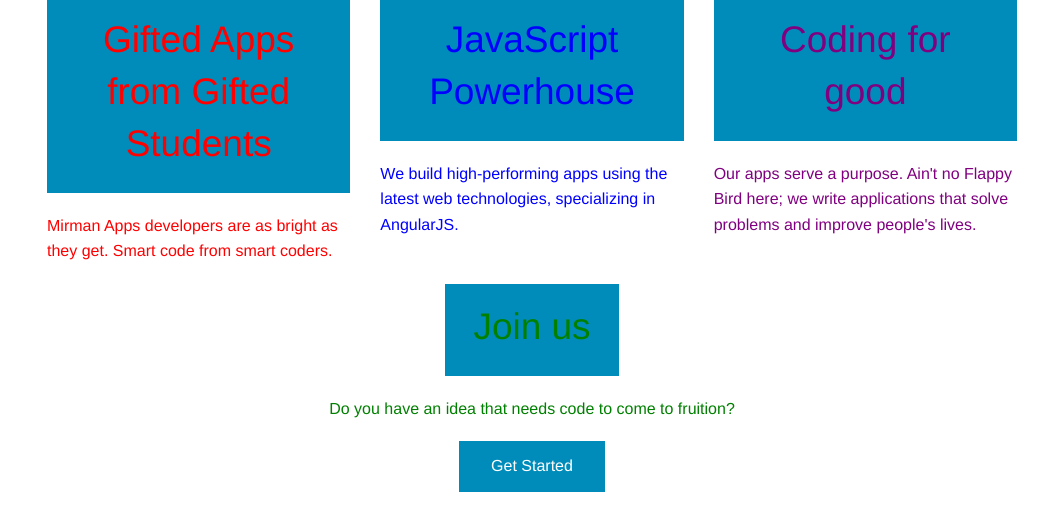
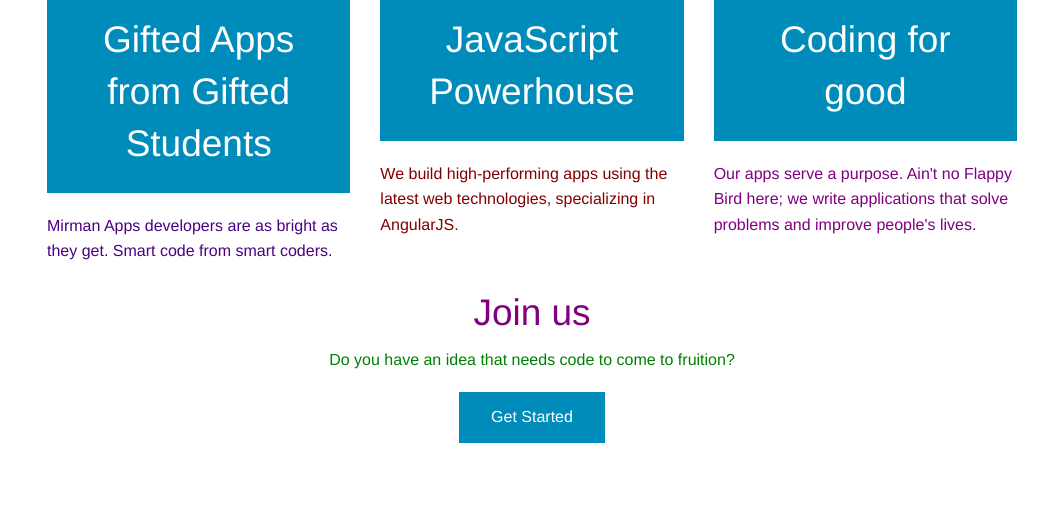
Before and after one commit to sismolev/webapps2, a plain HTML site: page 3_Strong-Foundations/index.html in a window 1280 px wide. Shown: the part 948-1460 px from the top of the page, without its empty margins (108-1156 px from the left). After the commit the page ends 1411 px from the top, so only its background shows below. Drawn offline with Linux system fonts and the light colour scheme.

Commit message:
Strong Foundations

```diff
--- a/3_Strong-Foundations/index.html
+++ b/3_Strong-Foundations/index.html
@@ -52,20 +52,20 @@
 
   <div class="row">
     <div class="small-12 medium-4 columns">
-      <button class="button small" href="#"><h2 style="color: red">Gifted Apps from Gifted Students</h2></button>
-      <p style="color: red">
+      <button class="button small" href="#"><h2 style="color: white">Gifted Apps from Gifted Students</h2></button>
+      <p style="color: indigo">
         Mirman Apps developers are as bright as they get. Smart code from smart coders.
       </p>
     </div>
     <div class="small-12 medium-4 columns">
-      <button class="button small" href="#"><h2 style="color: blue">JavaScript Powerhouse</h2></button>
-      <p style="color: blue">
+      <button class="button small" href="#"><h2 style="color: white">JavaScript Powerhouse</h2></button>
+      <p style="color: maroon">
         We build high-performing apps using the latest web technologies,
         specializing in AngularJS.
       </p>
     </div>
     <div class="small-12 medium-4 columns">
-      <button class="button small" href="#"><h2 style="color: purple">Coding for good</h2></button>
+      <button class="button small" href="#"><h2 style="color: white">Coding for good</h2></button>
       <p style="color: purple">
         Our apps serve a purpose. Ain't no Flappy Bird here; we write applications that solve problems and improve people's lives.
       </p>
@@ -73,7 +73,7 @@
   </div>
   <div class="row">
     <div class="text-center small-12 columns">
-      <button class="button small" href="#"><h2 style="color: green">Join us</h2></button>
+      <h2 style="color: purple">Join us</h2>
       <p style="color: green">
         Do you have an idea that needs code to come to fruition?
       </p>
```
